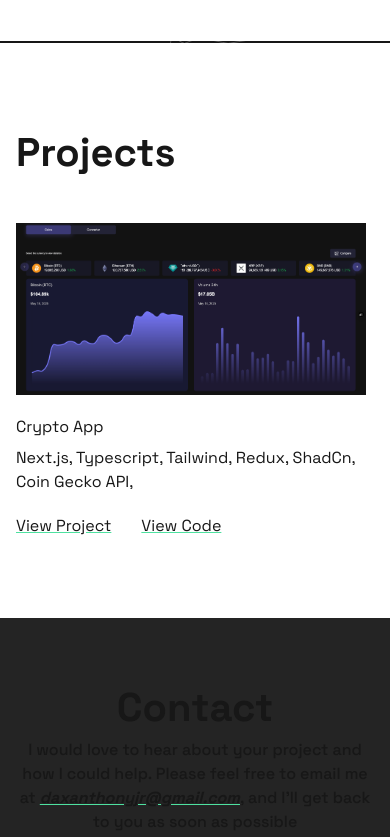
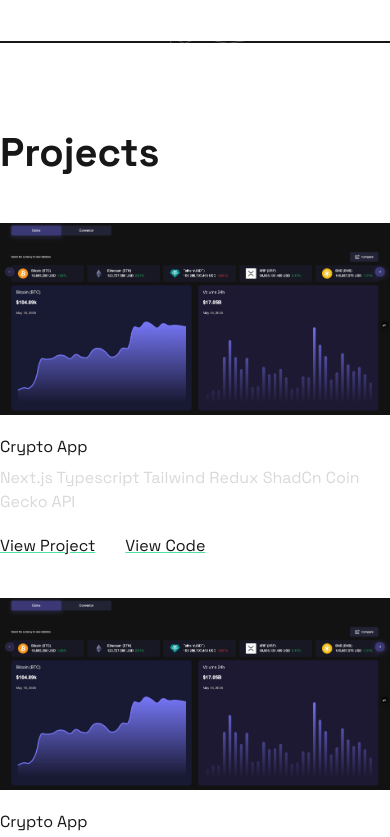
Before and after one commit to daxantz/portfolio, a Next.js app: page / in a window 390 px wide. Shown: the part 1267-2104 px from the top of the page. Built offline with nearby package versions, Linux system fonts and the light colour scheme.

Commit message:
added responsive styles to the projects section

```diff
--- a/components/Projects.tsx
+++ b/components/Projects.tsx
@@ -19,13 +19,32 @@ const projects: Project[] = [
       "Coin Gecko API",
     ],
   },
+  {
+    id: 2,
+    image: {
+      path: "/cryptoapp.png",
+      width: 350,
+      height: 250,
+    },
+    title: "Crypto App",
+    skills: [
+      "Next.js",
+      "Typescript",
+      "Tailwind",
+      "Redux",
+      "ShadCn",
+      "Coin Gecko API",
+    ],
+  },
 ];
 
 const Projects = () => {
   return (
-    <div className="mt-[80px] mx-[16px]">
-      <h2 className="font-bold text-[2.5rem]">Projects</h2>
-      <div className="mt-[40px] flex flex-col gap-10">
+    <div className="mt-[80px] ">
+      <h2 className="font-bold text-[2.5rem] md:text-7xlh lg:text-[88px]">
+        Projects
+      </h2>
+      <div className="mt-[40px] flex flex-col gap-10 md:gap-5 md:flex-row">
         {projects.map((project) => (
           <ProjectItem key={project.id} project={project} />
         ))}
@@ -38,22 +57,43 @@ export default Projects;
 
 const ProjectItem = ({ project }: { project: Project }) => {
   return (
-    <div className="flex flex-col gap-5">
+    <div className="flex flex-col gap-5 md:gap-2  md:w-[55%] relative ">
+      <div className="relative group w-full flex">
         <Image
+          className="w-full"
           src={project.image.path}
           width={project.image.width}
           height={project.image.height}
           alt={`${project.title}'s image`}
         />
+        <div className="underline  decoration-[#4EE1A0] flex items-center justify-center gap-[30px] absolute z-10 font-bold  inset-0 lg:flex-col self-center  opacity-0 group-hover:opacity-100 transition-opacity ">
+          <button>
+            <span className="   hover:text-[#4EE1A0] hover:cursor-pointer text-[#fffff]">
+              View Project
+            </span>
+          </button>
+          <button>
+            <span className="  hover:text-[#4EE1A0]  hover:cursor-pointer">
+              View Code
+            </span>
+          </button>
+        </div>
+        <div className="absolute inset-0 bg-[#171616] opacity-0 group-hover:opacity-50 transition-opacity flex justify-center"></div>
+      </div>
       <div className="flex flex-col gap-[7px]">
-        <h3 className="">{project.title}</h3>
+        <h3 className="md:text-2xl md:font-bold">{project.title}</h3>
         <div>
           {project.skills.map((skill) => (
-            <span key={skill}>{skill}, </span>
+            <span
+              className="md:text-base md:font-medium text-[#D9D9D9]"
+              key={skill}
+            >
+              {skill}{" "}
+            </span>
           ))}
         </div>
       </div>
-      <div className="flex gap-[30px]">
+      <div className="flex gap-[30px]    top-[40%] lg:hidden ">
         <button>
           <span className="underline decoration-[#4EE1A0]">View Project</span>
         </button>
```
Lines whose indentation alone changed are shown as unchanged.
